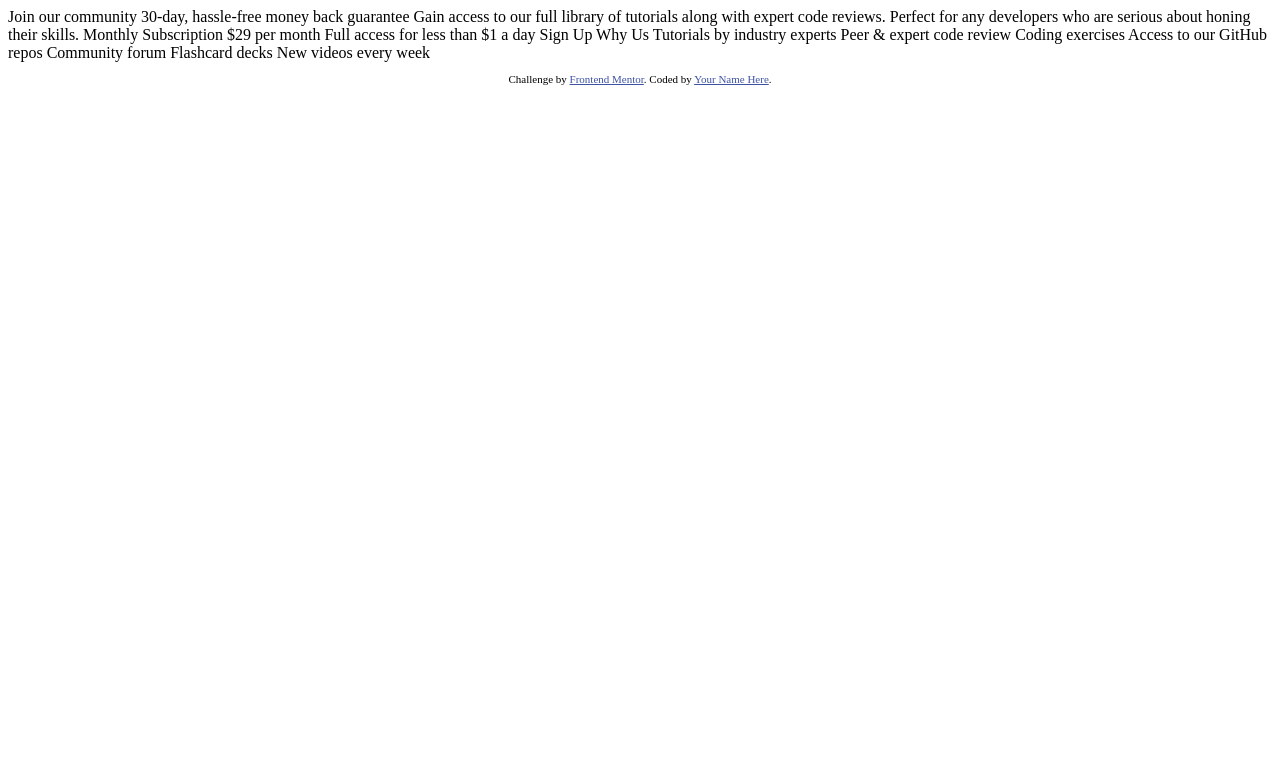
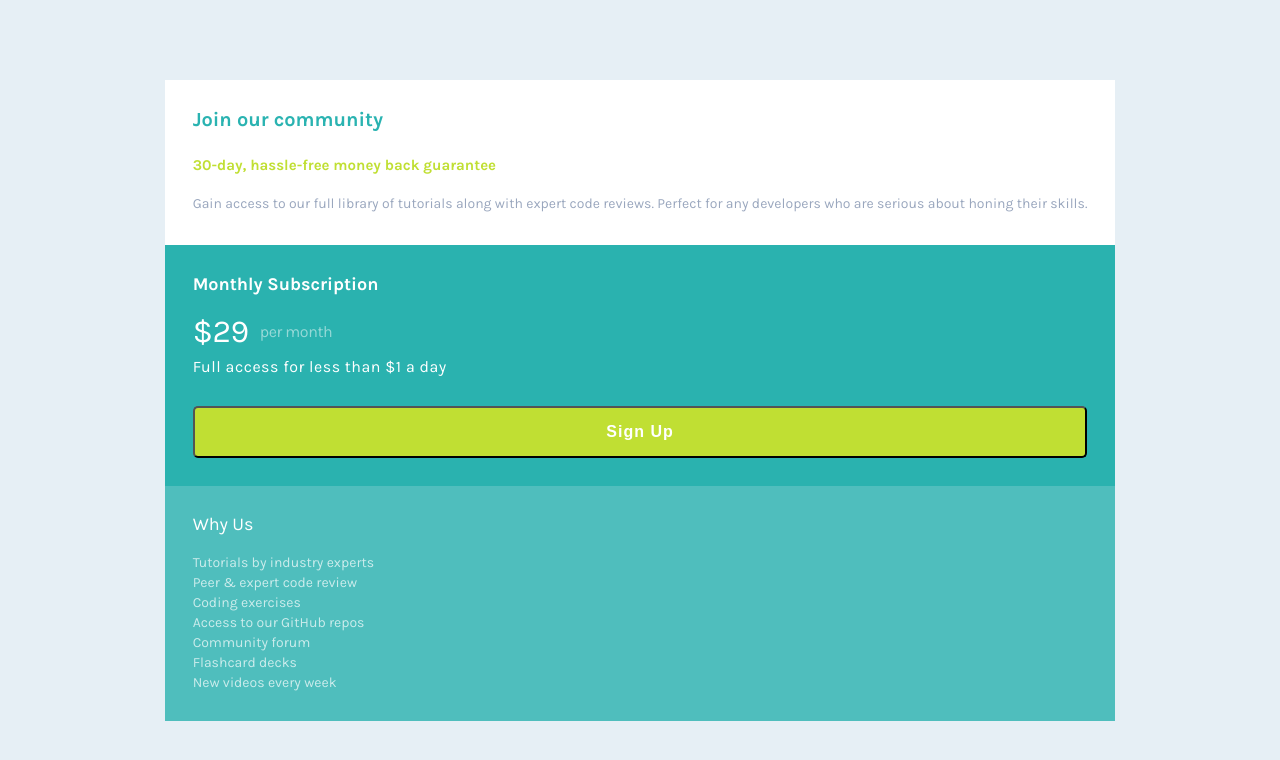
Before and after one commit to Mabchir/single_price_grid_component, a plain HTML site: page index.html in a window 1280 px wide. Drawn offline with Linux system fonts and the light colour scheme.

Commit message:
add components and styles

```diff
--- a/index.html
+++ b/index.html
@@ -1,50 +1,58 @@
 <!DOCTYPE html>
 <html lang="en">
-<head>
-  <meta charset="UTF-8">
-  <meta name="viewport" content="width=device-width, initial-scale=1.0"> <!-- displays site properly based on user's device -->
+  <head>
+    <meta charset="UTF-8" />
+    <meta name="viewport" content="width=device-width, initial-scale=1.0" />
+    <!-- displays site properly based on user's device -->
 
-  <link rel="icon" type="image/png" sizes="32x32" href="./images/favicon-32x32.png">
+    <link
+      rel="icon"
+      type="image/png"
+      sizes="32x32"
+      href="./images/favicon-32x32.png"
+    />
+    <link rel="preconnect" href="https://fonts.googleapis.com" />
+    <link rel="preconnect" href="https://fonts.gstatic.com" crossorigin />
+    <link
+      href="https://fonts.googleapis.com/css2?family=Karla:ital,wght@0,300;0,400;0,500;0,600;0,700;1,200&display=swap"
+      rel="stylesheet"
+    />
+    <link rel="stylesheet" href="style.css" />
+    <title>Single Price Grid Component | MB</title>
+  </head>
+  <body>
+    <main>
+      <div class="welcome">
+        <h1>Join our community</h1>
+        <h2>30-day, hassle-free money back guarantee</h2>
+        <p>
+          Gain access to our full library of tutorials along with expert code
+          reviews. Perfect for any developers who are serious about honing their
+          skills.
+        </p>
+      </div>
 
-  <title>Frontend Mentor | Single Price Grid Component</title>
+      <div class="sub">
+        <div class="subscription">
+          <h1>Monthly Subscription</h1>
+          <h2>&dollar;29 <span>per month</span></h2>
+          <p>Full access for less than &dollar;1 a day</p>
+          <button>Sign Up</button>
+        </div>
 
-  <!-- Feel free to remove these styles or customise in your own stylesheet 👍 -->
-  <style>
-    .attribution { font-size: 11px; text-align: center; }
-    .attribution a { color: hsl(228, 45%, 44%); }
-  </style>
-</head>
-<body>
-  Join our community
-
-  30-day, hassle-free money back guarantee
-
-  Gain access to our full library of tutorials along with expert code reviews.
-  Perfect for any developers who are serious about honing their skills.
-
-  Monthly Subscription
-
-  &dollar;29 per month
-
-  Full access for less than &dollar;1 a day
-
-  Sign Up
-
-  Why Us
-
-  Tutorials by industry experts
-  Peer &amp; expert code review
-  Coding exercises
-  Access to our GitHub repos
-  Community forum
-  Flashcard decks
-  New videos every week
-
-  <footer>
-    <p class="attribution">
-      Challenge by <a href="https://www.frontendmentor.io?ref=challenge" target="_blank">Frontend Mentor</a>.
-      Coded by <a href="#">Your Name Here</a>.
-    </p>
-  </footer>
-</body>
+        <div class="team">
+          <h1>Why Us</h1>
+          <u>
+            <li>Tutorials by industry experts</li>
+            <li>Peer &amp; expert code review</li>
+            <li>Coding exercises</li>
+            <li>Access to our GitHub repos</li>
+            <li>Community forum</li>
+            <li>Flashcard decks</li>
+            <li>New videos every week</li>
+          </u>
+        </div>
+      </div>
+    </main>
+  </body>
 </html>
--- /dev/null
+++ b/style.css
@@ -0,0 +1,135 @@
+:root {
+  --font: "Karla", sans-serif;
+}
+* {
+  padding: 0rem;
+  margin: 0rem;
+}
+
+body {
+  background-color: #e6eff5;
+  font-family: var(--font);
+  display: flex;
+  justify-content: center;
+  align-items: center;
+  min-height: 100vh;
+}
+
+main {
+  padding: 25px;
+}
+
+.welcome,
+.subscription,
+.team {
+  padding: 28px;
+}
+
+.welcome {
+  background-color: white;
+}
+
+.welcome h1 {
+  margin-bottom: 24px;
+  font-size: 20px;
+  color: #2ab3b1;
+  font-weight: 700;
+}
+
+.welcome h2 {
+  font-size: 15px;
+  color: #c0df33;
+  margin-bottom: 16px;
+  margin-right: 40px;
+  line-height: 20px;
+}
+
+.welcome p {
+  font-size: 14px;
+  line-height: 26px;
+  color: #9aa7be;
+}
+.subscription {
+  background-color: rgb(42, 178, 175);
+}
+.subscription h1 {
+  font-size: 18px;
+  color: white;
+  margin-bottom: 18px;
+  font-weight: 700;
+}
+
+.subscription h2 {
+  display: flex;
+  color: white;
+  font-size: 32px;
+  letter-spacing: -0.4px;
+  align-items: center;
+  margin-bottom: 4px;
+  font-weight: 400;
+}
+
+.subscription span {
+  font-size: 16px;
+  font-weight: 400;
+  color: rgb(255, 255, 255, 0.5);
+  margin-left: 11px;
+}
+
+.subscription p {
+  font-size: 16px;
+  line-height: 26px;
+  letter-spacing: 0.5px;
+  font-weight: 400;
+  color: white;
+  margin-bottom: 26px;
+}
+
+.subscription button {
+  background-color: #c0df33;
+  font-size: 16px;
+  font-weight: 600;
+  color: white;
+  width: 100%;
+  border-radius: 5px;
+  padding: 15px 0px 15px 0px;
+  letter-spacing: 1px;
+}
+.sub {
+  display: flex;
+  flex-direction: column;
+}
+.team {
+  background-color: rgb(42, 178, 175, 0.8);
+  color: white;
+}
+.team h1 {
+  font-size: 18px;
+  line-height: 21px;
+  margin-bottom: 18px;
+  font-weight: 400;
+}
+.team u {
+  text-decoration: none;
+  list-style: none;
+  font-size: 14px;
+  font-weight: 400;
+  line-height: 20px;
+  opacity: 0.7;
+}
+
+@media only screen and (min-width: 1440px) {
+  main {
+    width: 635px;
+  }
+  .sub {
+    display: flex;
+    flex-direction: row;
+    justify-content: center;
+  }
+
+  .team,
+  .subscription {
+    width: 318px;
+  }
+}
```
